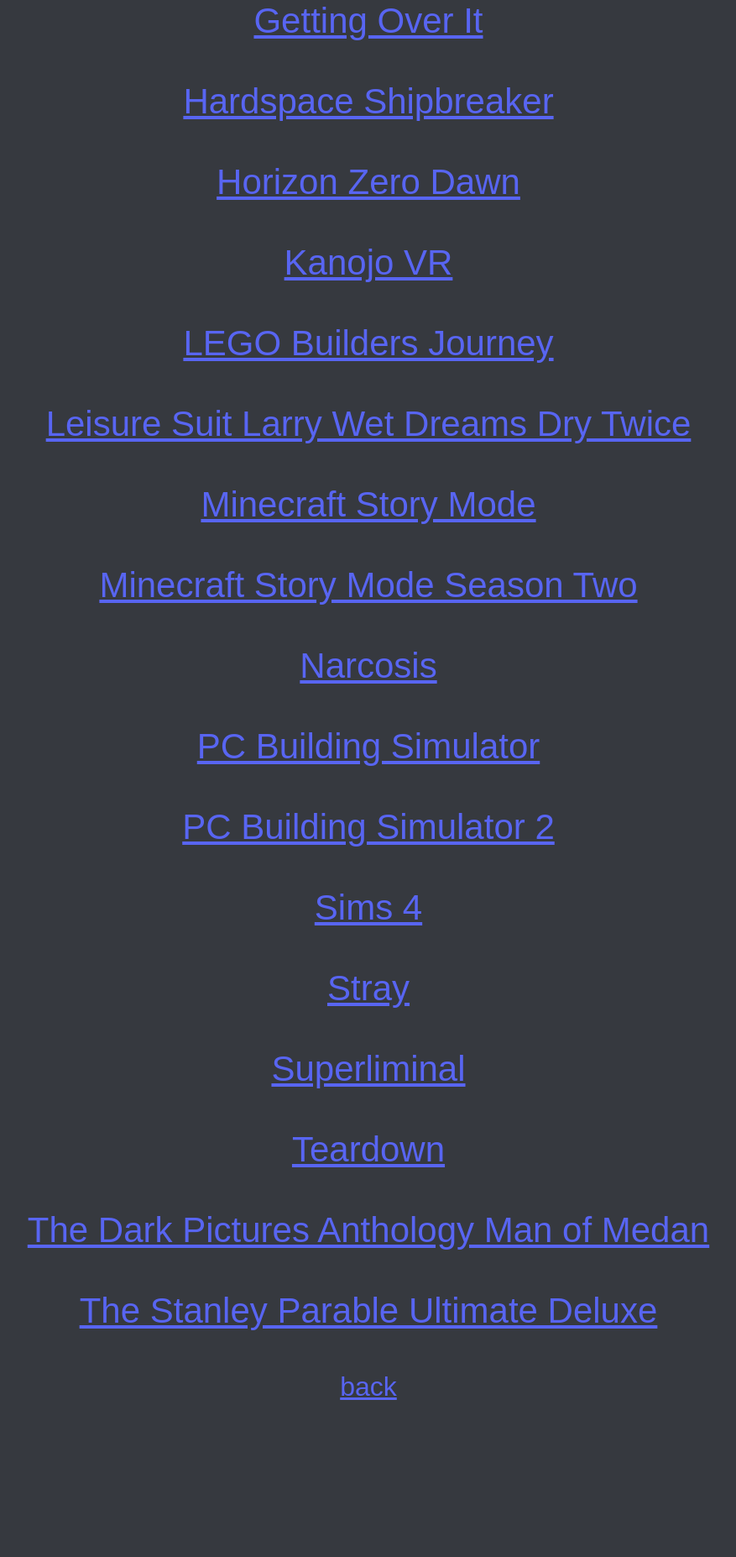
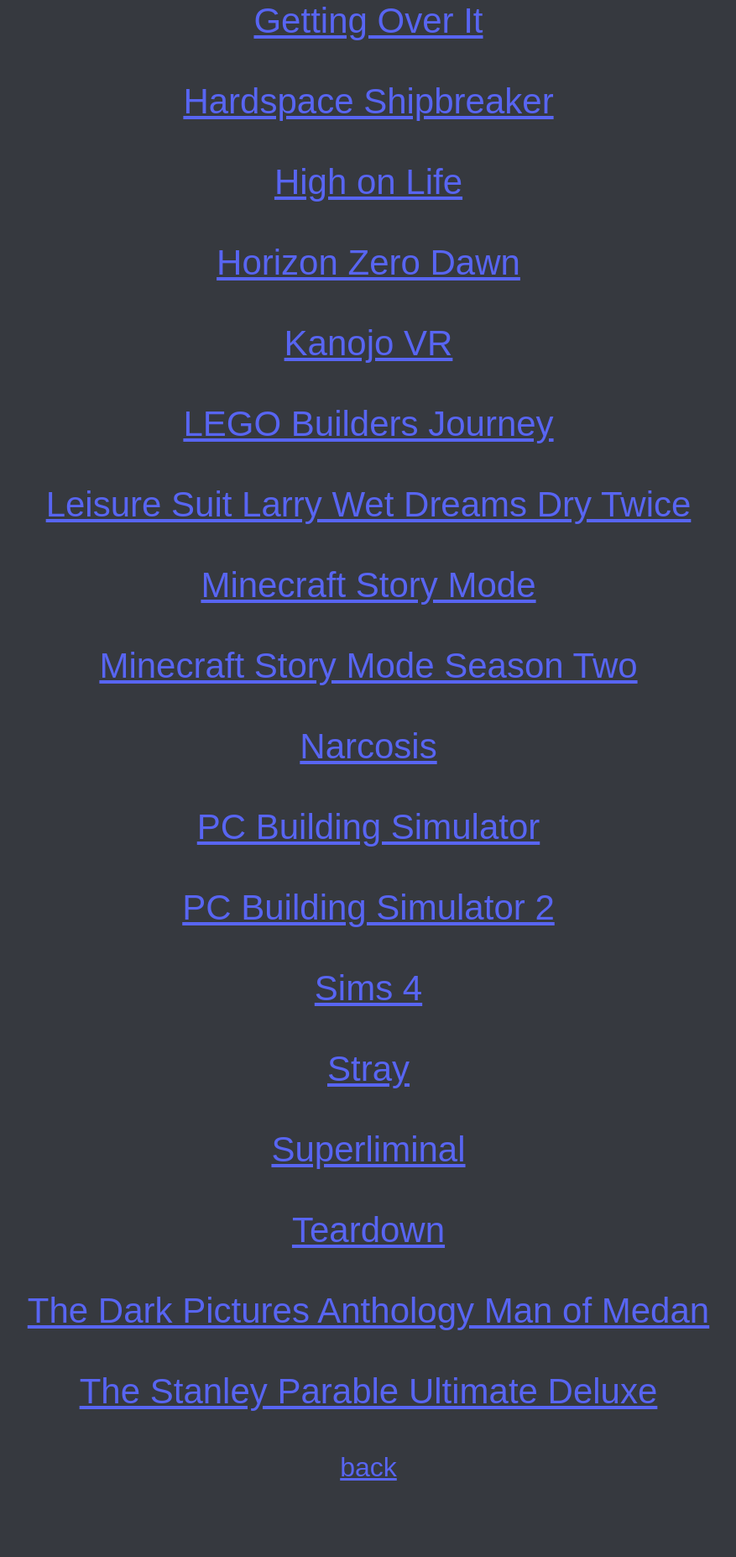
Before and after one commit to MCmoderSD/MCmoderSD.de, a PHP site: page /content/cracks/games/games.php in a window 1280 px wide. Shown: the part 375-2229 px from the top of the page at 84% size, without its empty margins (201-1078 px from the left). Before the commit the page ends 2042 px from the top, so only its background shows below. Run offline with PHP 8.4, Linux system fonts and the light colour scheme.

Commit message:
High on Life

```diff
--- a/content/cracks/games/games.php
+++ b/content/cracks/games/games.php
@@ -17,6 +17,8 @@
 <div class="links"><a href="https://z9iswj91nn31eabm.myfritz.net:47201/nas/filelink.lua?id=3419e1bdeca63c2c">Getting Over It</a></div>
 <br>
 <div class="links"><a href="https://z9iswj91nn31eabm.myfritz.net:47201/nas/filelink.lua?id=2627a699a93e4cfa">Hardspace Shipbreaker</a></div>
+<br>
+<div class="links"><a href="https://z9iswj91nn31eabm.myfritz.net:47201/nas/filelink.lua?id=68a4cb421253041a">High on Life</a></div>
 <br>
 <div class="links"><a href="https://z9iswj91nn31eabm.myfritz.net:47201/nas/filelink.lua?id=9bd5c197264697a8">Horizon Zero Dawn</a></div>
 <br>
```
